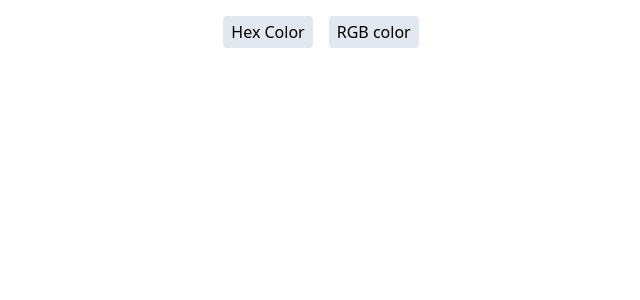
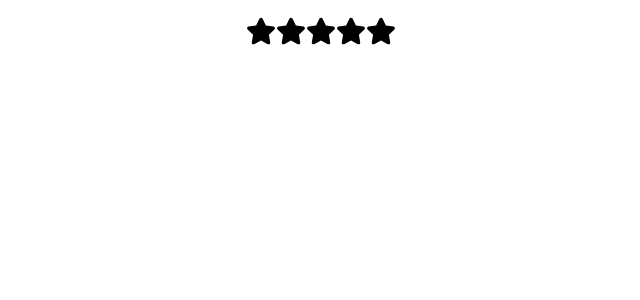
Before and after one commit to kirollos-sedhom/React-practice, a React (Vite) app: page / in a window 1280 px wide. Shown: the top 300 px of the page, without its empty margins (319-959 px from the left). Built offline with nearby package versions, Linux system fonts and the light colour scheme.

Commit message:
add star rating component

```diff
--- a/package.json
+++ b/package.json
@@ -13,6 +13,7 @@
     "@tailwindcss/vite": "^4.0.12",
     "react": "^18.3.1",
     "react-dom": "^18.3.1",
+    "react-icons": "^5.5.0",
     "tailwindcss": "^4.0.12"
   },
   "devDependencies": {
--- a/src/App.tsx
+++ b/src/App.tsx
@@ -1,12 +1,14 @@
 import "./App.css";
 import Accordion from "./components/Accordion";
 import ColorGenerator from "./components/ColorGenerator";
+import StarRating from "./components/StarRating";
 
 function App() {
   return (
     <>
       {/* <Accordion /> */}
-      <ColorGenerator />
+      {/* <ColorGenerator /> */}
+      <StarRating />
     </>
   );
 }
--- /dev/null
+++ b/src/components/StarRating.tsx
@@ -0,0 +1,47 @@
+import React from "react";
+import { FaStar } from "react-icons/fa";
+
+/*
+1- get empty star and filled star components
+2- create empty array of 5 elements.
+3- for each element in array, render an empty star with index as id
+4- create a clicked state.
+5- when clicking a star, set the clicked state with the star id
+6- update rendering stars, to render colored stars until the id.
+*/
+const StarRating = () => {
+  const [selected, setSelected] = React.useState<number>(-1);
+  console.log(selected);
+  const starsArray = Array(5).fill(0);
+
+  function handleStarClick(starId: number) {
+    setSelected(starId);
+  }
+  return (
+    <div className="container flex justify-center p-4">
+      {starsArray.map((star, index) => {
+        if (index <= selected) {
+          return (
+            <FaStar
+              key={index}
+              id={index.toString()}
+              className="text-3xl fill-yellow-300"
+              onClick={() => handleStarClick(index)}
+            />
+          );
+        } else {
+          return (
+            <FaStar
+              key={index}
+              id={index.toString()}
+              className="text-3xl "
+              onClick={() => handleStarClick(index)}
+            />
+          );
+        }
+      })}
+    </div>
+  );
+};
+
+export default StarRating;
```
Also changed, not shown: 1 other file (tests, documents, lock files or other folders).
